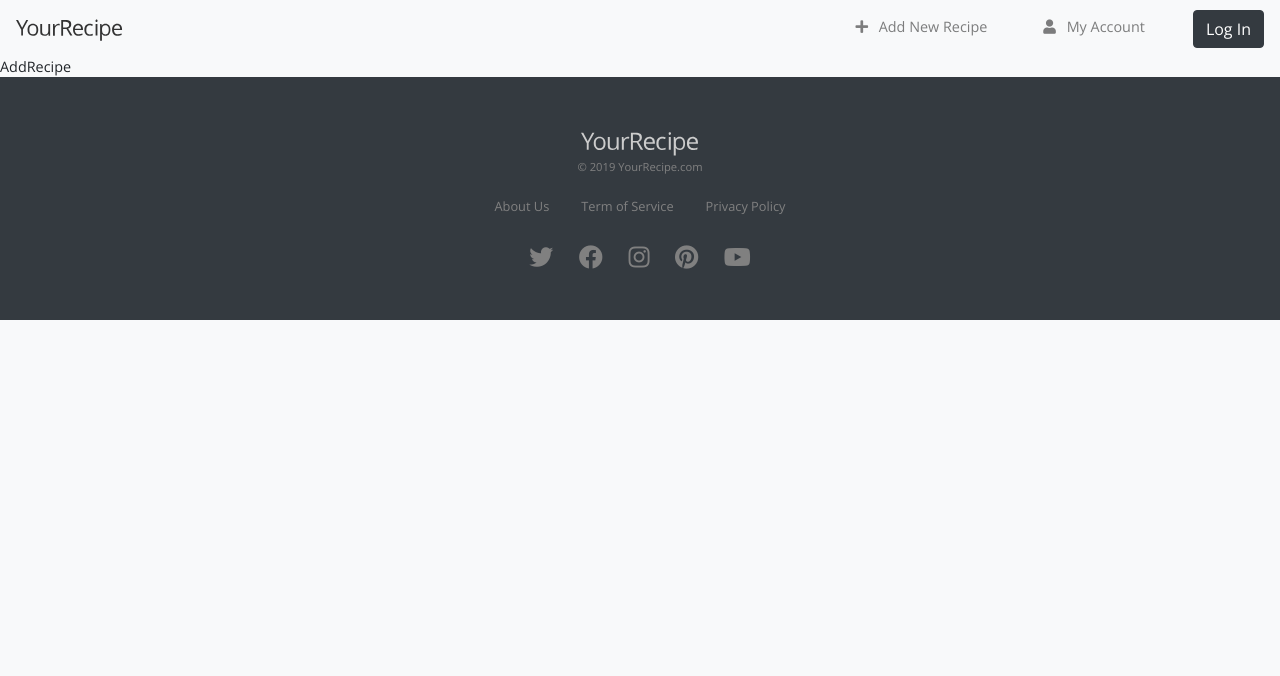
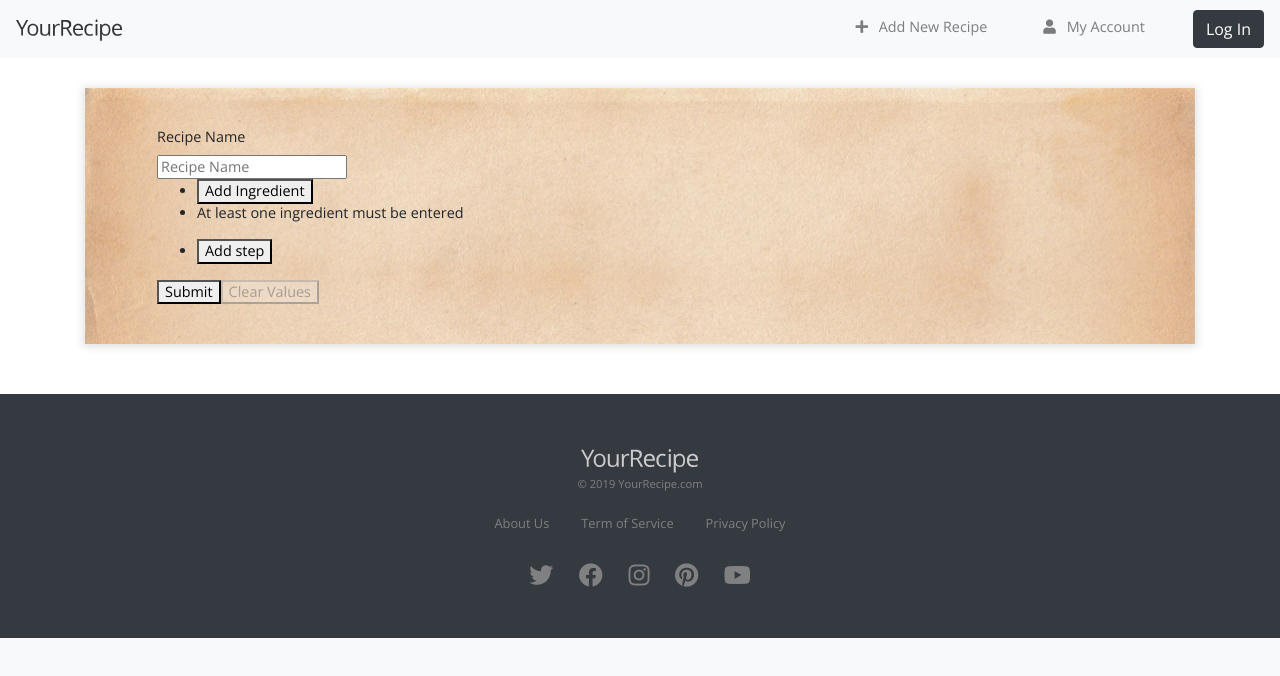
Before and after one commit to iulialupu/YourRecipe, a React (Create React App) app in the folder client/: page /recipe/create in a window 1280 px wide. Shown: the top 676 px of the page. Built offline with nearby package versions, Linux system fonts and the light colour scheme.

Commit message:
add recipe component with redux-form

```diff
--- a/client/package.json
+++ b/client/package.json
@@ -13,6 +13,7 @@
     "react-scripts": "2.1.8",
     "react-star-rating-component": "^1.4.1",
     "redux": "^4.0.1",
+    "redux-form": "^8.1.0",
     "redux-thunk": "^2.3.0"
   },
   "scripts": {
--- a/client/src/App.css
+++ b/client/src/App.css
@@ -1,7 +1,7 @@
 :root {
   --dark: #343a40;
   --shadow: 0 1px 8px 2px #2c241ba2;
-  --light-shadow: 0 1px 8px 2px #2c241b13;
+  --light-shadow: 0 1px 8px 2px #2c241b23;
 }
 body {
   font-family: "Open Sans", sans-serif;
@@ -16,6 +16,11 @@ h4 {
 }
 a:hover {
   text-decoration: none;
+}
+.paper-bg {
+  background-image: url(./img/Grunge-Paper-Texture-1.jpg);
+  background-position: top;
+  background-size: cover;
 }
 
 /* ******************* Navigation ********************* */
@@ -86,9 +91,6 @@ footer {
 }
 
 .heading-card {
-  background-image: url(./img/Grunge-Paper-Texture-1.jpg);
-  background-position: top;
-  background-size: cover;
   padding: 14px;
   box-shadow: var(--shadow);
 }
@@ -124,9 +126,6 @@ footer {
 
 /* ******************* Recipe ********************* */
 .recipe-card {
-  background-image: url(./img/Grunge-Paper-Texture-1.jpg);
-  background-position: top;
-  background-size: cover;
   padding: 30px 44px;
   box-shadow: var(--light-shadow), 0 2px 3px 1px #2c241b3a;
   margin-bottom: 30px;
@@ -179,9 +178,6 @@ a:hover .recipe-title .name-text {
 
 /* ******************* Horizontal Deco Line ********************* */
 .horizontal-line {
-  background-image: url(./img/hr-line.svg);
-  background-position: center;
-  background-size: cover;
   width: 100%;
   height: 15px;
   margin: 10px auto 10px;
@@ -209,9 +205,6 @@ a:hover .recipe-title .name-text {
   padding-bottom: 5rem;
 }
 .show-recipe {
-  background-image: url(./img/Grunge-Paper-Texture-1.jpg);
-  background-position: top;
-  background-size: cover;
   padding: 2.5rem 4.5rem;
   box-shadow: 2px 1px 10px 4px #2c241ba2, 1px 0 3px 1px #2c241bdc;
 }
@@ -246,3 +239,14 @@ a:hover .recipe-title .name-text {
   margin-left: 20px;
   display: inline-block;
 }
+
+/* ******************* Add Recipe ********************* */
+.add-recipe-container {
+  background-color: white;
+  padding-top: 30px;
+  padding-bottom: 50px;
+}
+.add-recipe {
+  padding: 2.5rem 4.5rem;
+  box-shadow: var(--light-shadow);
+}
--- a/client/src/actions/recipeActions.js
+++ b/client/src/actions/recipeActions.js
@@ -21,3 +21,9 @@ export const fetchRecipe = id => async dispatch => {
 
   dispatch({ type: FETCH_RECIPE, payload: response.data });
 };
+
+export const createRecipe = formValues => async dispatch => {
+  const response = await recipes.post("/recipess", { ...formValues });
+
+  dispatch({ type: "CREATE_RECIPE", payload: response.data });
+};
--- a/client/src/components/AddRecipe/index.js
+++ b/client/src/components/AddRecipe/index.js
@@ -1,7 +1,144 @@
 import React from "react";
+import Container from "react-bootstrap/Container";
+import { Field, FieldArray, reduxForm } from "redux-form";
+import validate from "./validate";
 
-function AddRecipe() {
-  return <main>AddRecipe</main>;
+class AddRecipe extends React.Component {
+  renderField = ({ input, label, type, meta: { touched, error } }) => (
+    <div>
+      <label>{label}</label>
+      <div>
+        <input {...input} type={type} placeholder={label} />
+        {touched && error && <span>{error}</span>}
+      </div>
+    </div>
+  );
+
+  renderIngredients = ({ fields, meta: { error } }) => (
+    <ul>
+      <li>
+        <button type="button" onClick={() => fields.push()}>
+          Add Ingredient
+        </button>
+      </li>
+      {fields.map((ingredient, index) => (
+        <li key={index}>
+          <button
+            type="button"
+            title="Remove Ingedient"
+            onClick={() => fields.remove(index)}
+          />
+          <Field
+            name={ingredient}
+            type="text"
+            component={this.renderField}
+            label={`Ingedient`}
+          />
+        </li>
+      ))}
+      {error && <li className="error">{error}</li>}
+    </ul>
+  );
+
+  renderInstructions = ({ fields, meta: { error } }) => (
+    <ul>
+      <li>
+        <button type="button" onClick={() => fields.push()}>
+          Add step
+        </button>
+      </li>
+      {fields.map((ingredient, index) => (
+        <li key={index}>
+          <button
+            type="button"
+            title="Remove Step"
+            onClick={() => fields.remove(index)}
+          />
+          <Field
+            name={ingredient}
+            type="text"
+            component={this.renderField}
+            label={`Instruction ${index + 1}`}
+          />
+        </li>
+      ))}
+      {error && <li className="error">{error}</li>}
+    </ul>
+  );
+
+  render() {
+    const { handleSubmit, pristine, reset, submitting } = this.props;
+    console.log(this.props);
+    return (
+      <main className="add-recipe-container">
+        <Container>
+          <div className="add-recipe paper-bg">
+            <form onSubmit={handleSubmit}>
+              <Field
+                name="title"
+                type="text"
+                component={this.renderField}
+                label="Recipe Name"
+              />
+              <FieldArray
+                name="ingredients"
+                component={this.renderIngredients}
+              />
+              <FieldArray
+                name="intructions"
+                component={this.renderInstructions}
+              />
+              <div>
+                <button type="submit" disabled={submitting}>
+                  Submit
+                </button>
+                <button
+                  type="button"
+                  disabled={pristine || submitting}
+                  onClick={reset}
+                >
+                  Clear Values
+                </button>
+              </div>
+            </form>
+          </div>
+        </Container>
+      </main>
+    );
+    return (
+      <main className="add-recipe-container">
+        <Container>
+          <div className="add-recipe paper-bg">
+            {/* <form onSubmit={handleSubmit}>
+              <Field
+                name="title"
+                type="text"
+                component={renderField}
+                label="Recipe Name"
+              />
+              <FieldArray name="ingredients" component={renderIngredients} />
+              <FieldArray name="intructions" component={renderInstructions} />
+              <div>
+                <button type="submit" disabled={submitting}>
+                  Submit
+                </button>
+                <button
+                  type="button"
+                  disabled={pristine || submitting}
+                  onClick={reset}
+                >
+                  Clear Values
+                </button>
+              </div>
+            </form> */}
+          </div>
+        </Container>
+      </main>
+    );
+  }
 }
 
-export default AddRecipe;
+export default reduxForm({
+  form: "createRecipeForm",
+  validate
+})(AddRecipe);
--- /dev/null
+++ b/client/src/components/AddRecipe/validate.js
@@ -0,0 +1,16 @@
+const validate = values => {
+  const errors = {};
+  if (!values.title) {
+    errors.title = "Required";
+  }
+  if (!values.ingredients || !values.ingredients.length) {
+    errors.ingredients = { _error: "At least one ingredient must be entered" };
+  }
+  if (!values.instructions || !values.instructions.length) {
+    errors.instructions = { _error: "At least one step must be entered" };
+  }
+
+  return errors;
+};
+
+export default validate;
--- a/client/src/components/EditRecipe/index.js
+++ b/client/src/components/EditRecipe/index.js
@@ -1,7 +1,14 @@
 import React from "react";
+import Container from "react-bootstrap/Container";
 
 function EditRecipe() {
-  return <main>EditRecipe</main>;
+  return (
+    <main>
+      <Container>
+        <div className="edit-recipe paper-bg">form</div>
+      </Container>
+    </main>
+  );
 }
 
 export default EditRecipe;
--- a/client/src/components/Home/HomeJumbotron.js
+++ b/client/src/components/Home/HomeJumbotron.js
@@ -10,7 +10,7 @@ function HomeJumbotron() {
       <Container>
         <Row>
           <Col xs lg="5" md="7">
-            <div className="heading-card">
+            <div className="heading-card paper-bg">
               <div className="heading-content">
                 <h1 className="heading-h1">
                   Add your recipe to share it with the world or search through
--- a/client/src/components/Home/Recipe.js
+++ b/client/src/components/Home/Recipe.js
@@ -53,7 +53,7 @@ function Recipe({ recipe }) {
   } = recipe;
 
   return (
-    <div className="recipe-card">
+    <div className="recipe-card paper-bg">
       <div className="recipe-content">
         <Link to={`/recipe/${_id}`}>
           <RecipeTitle title={title} />
--- a/client/src/components/ShowRecipe/index.js
+++ b/client/src/components/ShowRecipe/index.js
@@ -64,7 +64,7 @@ function ShowRecipe({ match, fetchRecipe, recipe }) {
       instructions
     } = recipe;
     return (
-      <div className="show-recipe">
+      <div className="show-recipe paper-bg">
         <RecipeTitle title={title} />
 
         <StarsRating rating={rating} />
--- a/client/src/reducers/index.js
+++ b/client/src/reducers/index.js
@@ -1,7 +1,9 @@
 import { combineReducers } from "redux";
+import { reducer as formReducer } from "redux-form";
 
 import recipeReducer from "./recipeReducer";
 
 export default combineReducers({
-  recipes: recipeReducer
+  recipes: recipeReducer,
+  form: formReducer
 });
```
Also changed, not shown: 2 other files (tests, documents, lock files or other folders).
